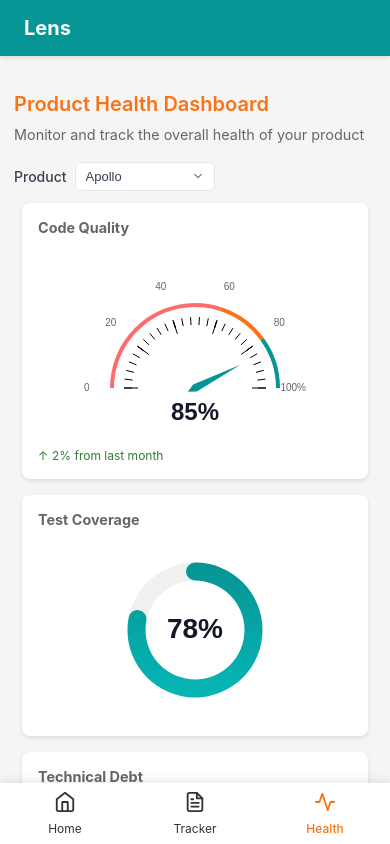
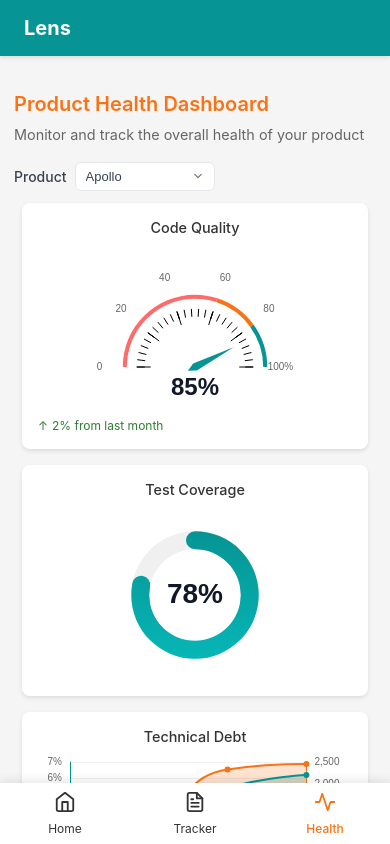
Before and after one commit to ruthvik-r/lens-project-management, a React (Create React App) app: page /health in a window 390 px wide. Built offline with nearby package versions, Linux system fonts and the light colour scheme; some icons are missing.

Commit message:
fix some sonar codesmells

```diff
--- a/src/components/metrics/CodeQuality.tsx
+++ b/src/components/metrics/CodeQuality.tsx
@@ -18,19 +18,26 @@ const CodeQuality: React.FC = () => {
     return () => window.removeEventListener('resize', handleResize);
   }, []);
 
+  // Get responsive values based on screen size
+  const getResponsiveValue = (mobileValue: number | string, regularValue: number | string, largeValue: number | string) => {
+    if (isMobile) return mobileValue;
+    if (isLargeScreen) return largeValue;
+    return regularValue;
+  };
+
   const gaugeOptions = {
     series: [{
       type: 'gauge',
       startAngle: 180,
       endAngle: 0,
       center: ['50%', isMobile ? '70%' : '75%'],
-      radius: isMobile ? '85%' : isLargeScreen ? '95%' : '90%',
+      radius: getResponsiveValue('85%', '90%', '95%'),
       min: 0,
       max: 100,
       splitNumber: isMobile ? 5 : 8,
       axisLine: {
         lineStyle: {
-          width: isMobile ? 4 : isLargeScreen ? 8 : 6,
+          width: getResponsiveValue(4, 6, 8),
           color: [
             [0.6, '#FF6B6B'],
             [0.8, '#F97316'],
@@ -40,7 +47,7 @@ const CodeQuality: React.FC = () => {
       },
       pointer: {
         length: isMobile ? '60%' : '65%',
-        width: isMobile ? 4 : isLargeScreen ? 6 : 5,
+        width: getResponsiveValue(4, 5, 6),
         offsetCenter: [0, '0%'],
         itemStyle: {
           color: '#069494'
@@ -49,20 +56,20 @@ const CodeQuality: React.FC = () => {
       anchor: {
         show: true,
         showAbove: true,
-        size: isMobile ? 6 : isLargeScreen ? 10 : 8,
+        size: getResponsiveValue(6, 8, 10),
         itemStyle: {
           color: '#069494'
         }
       },
       axisTick: {
-        length: isMobile ? 8 : isLargeScreen ? 15 : 12,
+        length: getResponsiveValue(8, 12, 15),
         lineStyle: {
           color: 'inherit',
           width: isMobile ? 1 : 2
         }
       },
       splitLine: {
-        length: isMobile ? 14 : isLargeScreen ? 25 : 20,
+        length: getResponsiveValue(14, 20, 25),
         lineStyle: {
           color: 'inherit',
           width: isMobile ? 1 : 2
@@ -70,8 +77,8 @@ const CodeQuality: React.FC = () => {
       },
       axisLabel: {
         color: '#666',
-        fontSize: isMobile ? 10 : isLargeScreen ? 14 : 12,
-        distance: isMobile ? -50 : isLargeScreen ? -65 : -60,
+        fontSize: getResponsiveValue(10, 12, 14),
+        distance: getResponsiveValue(-50, -60, -65),
         formatter: function(value: number) {
           if (value === 100) {
             return '100%';
@@ -81,11 +88,11 @@ const CodeQuality: React.FC = () => {
       },
       title: {
         offsetCenter: [0, isMobile ? '-18%' : '-20%'],
-        fontSize: isMobile ? 16 : isLargeScreen ? 22 : 20,
+        fontSize: getResponsiveValue(16, 20, 22),
         color: '#111827'
       },
       detail: {
-        fontSize: isMobile ? 24 : isLargeScreen ? 36 : 30,
+        fontSize: getResponsiveValue(24, 30, 36),
         offsetCenter: [0, '30%'],
         valueAnimation: true,
         formatter: function(value: number) {
--- a/src/components/metrics/Metrics.css
+++ b/src/components/metrics/Metrics.css
@@ -1,3 +1,4 @@
+/* Base metrics container */
 .metrics-container {
   display: grid;
   grid-template-columns: repeat(auto-fill, 300px);
@@ -10,7 +11,6 @@
 /* Additional rules for larger screens */
 @media (min-width: 1400px) {
   .metrics-container {
-    display: grid;
     grid-template-columns: repeat(3, 1fr);
     max-width: 1200px;
     gap: 2rem;
@@ -49,10 +49,9 @@
   }
 }
 
-/* Medium size screens showing exactly 3 metric cards per row */
+/* Medium size screens */
 @media (min-width: 1000px) and (max-width: 1399px) {
   .metrics-container {
-    display: grid;
     grid-template-columns: repeat(3, minmax(300px, 1fr));
     gap: 1.5rem;
     max-width: 1000px;
@@ -68,6 +67,7 @@
   }
 }
 
+/* Base metric card styles */
 .metric-card {
   background: white;
   padding: 1.5rem;
@@ -77,6 +77,7 @@
   transition: all 0.3s ease;
 }
 
+/* Special metric cards */
 .metric-card.product-posture {
   width: 615px;
   grid-column-end: span 2;
@@ -86,11 +87,70 @@
   width: 300px;
 }
 
+/* Metric card title styles */
 .metric-card h3 {
-  color: #666;
-  font-size: 1rem;
+  font-size: 1.1rem;
+  font-weight: 500;
+  margin-top: 0;
   margin-bottom: 1.5rem;
-  transition: font-size 0.3s ease, margin-bottom 0.3s ease;
+  color: #333;
+  text-align: center;
+}
+
+/* Chart container styles */
+.metric-card .echarts-for-react {
+  height: 220px !important;
+  margin: 0 auto;
+  width: 100% !important;
+}
+
+.metric-card .echarts-for-react > div,
+.metric-card .echarts-for-react canvas {
+  height: 100% !important;
+  width: 100% !important;
+}
+
+.metric-card .echarts-for-react div:first-child {
+  width: 100% !important;
+  height: 100% !important;
+}
+
+/* Special chart sizes for product posture and ops calendar */
+.metric-card.product-posture .echarts-for-react,
+.metric-card.ops-calendar .echarts-for-react {
+  height: 200px !important;
+  width: 100% !important;
+}
+
+.metric-card.product-posture .echarts-for-react > div,
+.metric-card.ops-calendar .echarts-for-react > div,
+.metric-card.product-posture .echarts-for-react canvas,
+.metric-card.ops-calendar .echarts-for-react canvas {
+  height: 100% !important;
+  width: 100% !important;
+}
+
+/* Media query adjustments for titles and charts */
+@media (max-width: 768px) {
+  .metric-card h3 {
+    font-size: 1rem;
+    margin-bottom: 1.25rem;
+  }
+
+  .metric-card .echarts-for-react {
+    height: 190px !important;
+  }
+}
+
+@media (max-width: 480px) {
+  .metric-card h3 {
+    font-size: 0.9rem;
+    margin-bottom: 1rem;
+  }
+
+  .metric-card .echarts-for-react {
+    height: 170px !important;
+  }
 }
 
 .metric-value {
@@ -166,6 +226,7 @@
   transition: font-size 0.3s ease;
 }
 
+/* Calendar container styles */
 .calendar-container {
   display: flex;
   flex-direction: column;
@@ -173,6 +234,7 @@
   gap: 0.75rem;
 }
 
+/* Calendar legend with responsive styling */
 .calendar-legend {
   display: flex;
   justify-content: center;
@@ -181,6 +243,7 @@
   flex-wrap: wrap;
 }
 
+/* Legend items and symbols with responsive styling */
 .legend-item {
   display: flex;
   align-items: center;
@@ -323,7 +386,7 @@
   overflow: visible;
 }
 
-/* Responsive Styles */
+/* Tablet screens */
 @media (max-width: 1024px) {
   .metrics-container {
     grid-template-columns: repeat(auto-fill, 300px);
@@ -349,6 +412,7 @@
   }
 }
 
+/* Mobile screens */
 @media (max-width: 768px) {
   .metrics-container {
     grid-template-columns: 1fr;
@@ -409,7 +473,6 @@
 
   .calendar-legend {
     gap: 0.75rem;
-    margin-top: 0.25rem;
     padding-bottom: 40px;
     position: relative;
     z-index: 5;
@@ -425,7 +488,6 @@
   }
 }
 
-/* Add responsive styling for narrow mobile screens */
 @media (max-width: 480px) {
   .metric-card {
     padding: 1rem;
@@ -666,3 +728,9 @@
   pointer-events: none;
   user-select: none;
 }
+
+@media (max-width: 480px) {
+  .calendar-date-number {
+    font-size: 8px;
+  }
+}
--- a/src/components/metrics/ProductPosture.tsx
+++ b/src/components/metrics/ProductPosture.tsx
@@ -17,6 +17,13 @@ const ProductPosture: React.FC = () => {
     window.addEventListener('resize', handleResize);
     return () => window.removeEventListener('resize', handleResize);
   }, []);
+
+  // Get responsive values based on screen size
+  const getResponsiveValue = (mobileValue: number | string, smallScreenValue: number | string, regularValue: number | string) => {
+    if (isMobile) return mobileValue;
+    if (isSmallScreen) return smallScreenValue;
+    return regularValue;
+  };
 
   const radarOptions = {
     legend: {
@@ -39,7 +46,7 @@ const ProductPosture: React.FC = () => {
         { name: 'Reliability', max: 100 },
         { name: 'Audit', max: 100 }
       ],
-      radius: isMobile ? '55%' : isSmallScreen ? '65%' : '70%',
+      radius: getResponsiveValue('55%', '65%', '70%'),
       center: ['50%', '50%'],
       splitNumber: isMobile ? 3 : 4,
       axisName: {
--- a/src/components/metrics/TestCoverage.tsx
+++ b/src/components/metrics/TestCoverage.tsx
@@ -17,6 +17,13 @@ const TestCoverage: React.FC = () => {
     window.addEventListener('resize', handleResize);
     return () => window.removeEventListener('resize', handleResize);
   }, []);
+
+  // Get responsive values based on screen size
+  const getResponsiveValue = (mobileValue: number | string, regularValue: number | string, largeValue: number | string) => {
+    if (isMobile) return mobileValue;
+    if (isLargeScreen) return largeValue;
+    return regularValue;
+  };
 
   const gaugeOptions = {
     series: [{
@@ -69,7 +76,7 @@ const TestCoverage: React.FC = () => {
       detail: {
         offsetCenter: [0, 0],
         valueAnimation: true,
-        fontSize: isMobile ? 28 : isLargeScreen ? 40 : 36,
+        fontSize: getResponsiveValue(28, 36, 40),
         fontWeight: 'bold',
         formatter: '{value}%',
         color: '#111827'
```
